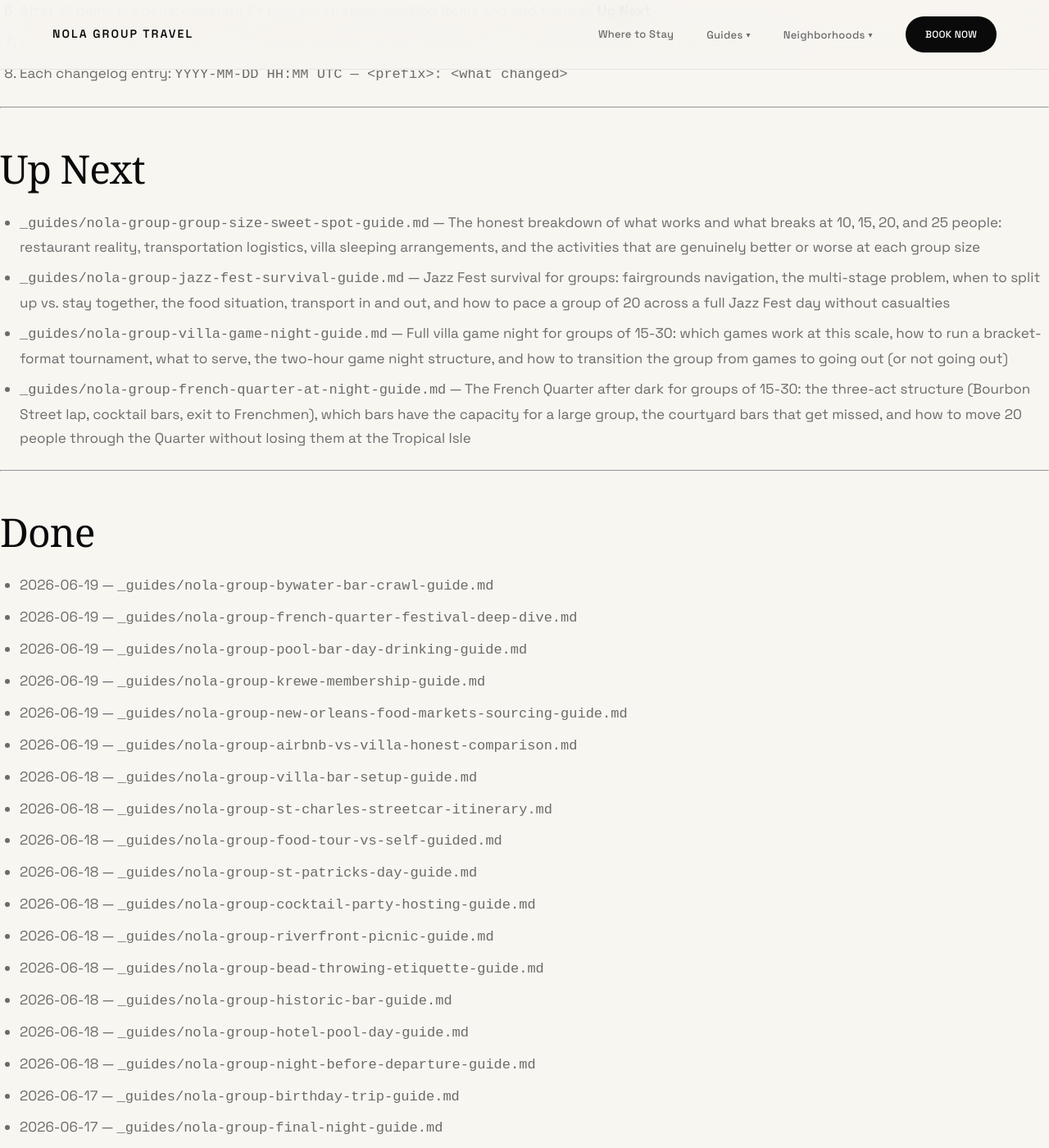
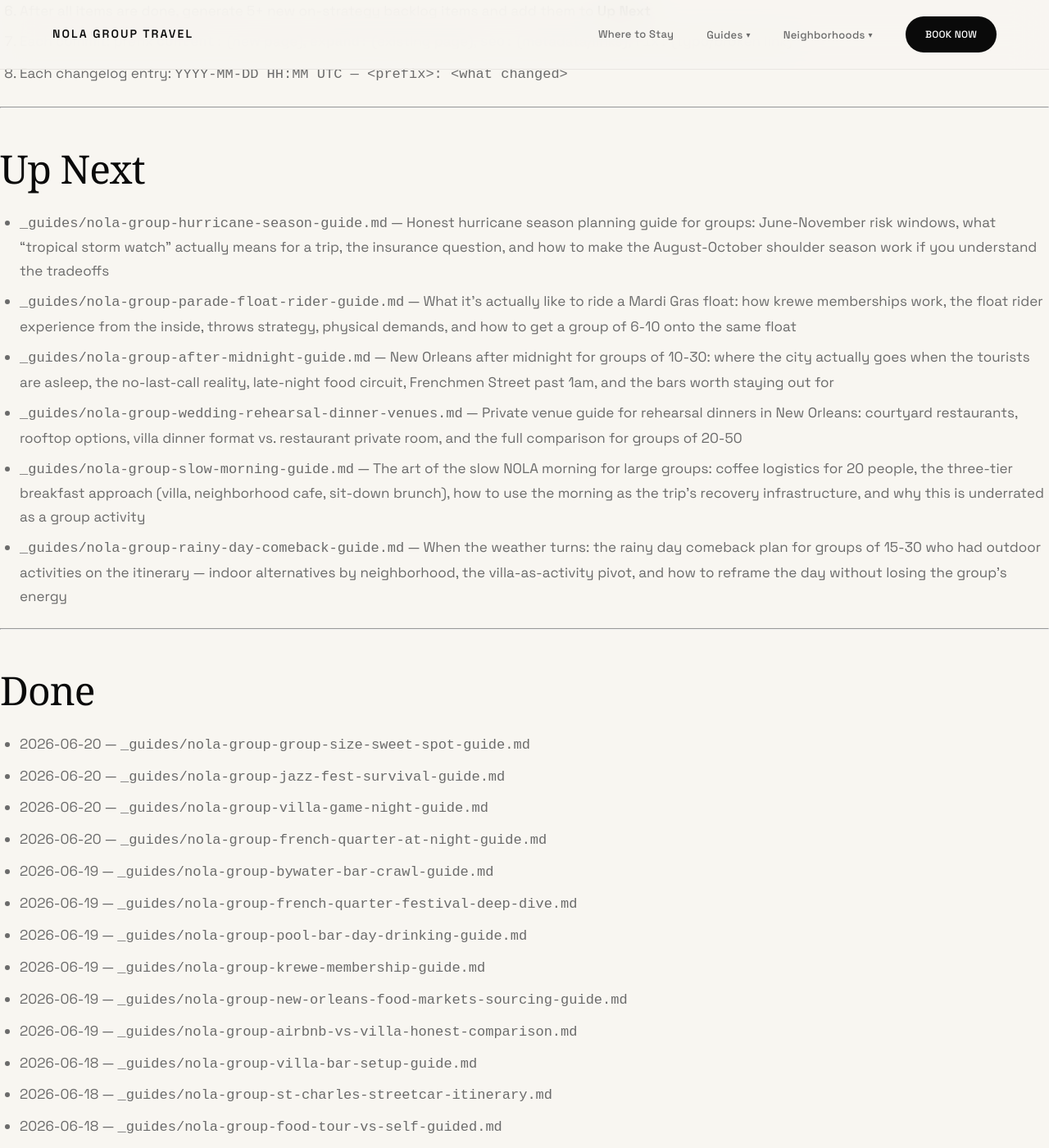
Before and after one commit to sjworth-dev/nola-group-travel, a Jekyll site: the page built from ROADMAP.md, in a window 1280 px wide and 1400 px high, scrolled down 3609 px. Shown: the whole window at 82% size. Built offline with Jekyll 4.4.1, drawn with Linux system fonts in a browser that asks for light colours; some web fonts are replaced; our own code applies the rules of GitHub Pages for plain Markdown files.

Commit message:
seo: update ROADMAP.md — move 4 guides to Done, add 6 new Up Next items, update Changelog

```diff
--- a/ROADMAP.md
+++ b/ROADMAP.md
@@ -99,15 +99,21 @@ New guides go in `_guides/<slug>.md`. New neighborhood pages go in `_neighborhoo
 
 ## Up Next
 
-- `_guides/nola-group-group-size-sweet-spot-guide.md` — The honest breakdown of what works and what breaks at 10, 15, 20, and 25 people: restaurant reality, transportation logistics, villa sleeping arrangements, and the activities that are genuinely better or worse at each group size
-- `_guides/nola-group-jazz-fest-survival-guide.md` — Jazz Fest survival for groups: fairgrounds navigation, the multi-stage problem, when to split up vs. stay together, the food situation, transport in and out, and how to pace a group of 20 across a full Jazz Fest day without casualties
-- `_guides/nola-group-villa-game-night-guide.md` — Full villa game night for groups of 15-30: which games work at this scale, how to run a bracket-format tournament, what to serve, the two-hour game night structure, and how to transition the group from games to going out (or not going out)
-- `_guides/nola-group-french-quarter-at-night-guide.md` — The French Quarter after dark for groups of 15-30: the three-act structure (Bourbon Street lap, cocktail bars, exit to Frenchmen), which bars have the capacity for a large group, the courtyard bars that get missed, and how to move 20 people through the Quarter without losing them at the Tropical Isle
+- `_guides/nola-group-hurricane-season-guide.md` — Honest hurricane season planning guide for groups: June-November risk windows, what "tropical storm watch" actually means for a trip, the insurance question, and how to make the August-October shoulder season work if you understand the tradeoffs
+- `_guides/nola-group-parade-float-rider-guide.md` — What it's actually like to ride a Mardi Gras float: how krewe memberships work, the float rider experience from the inside, throws strategy, physical demands, and how to get a group of 6-10 onto the same float
+- `_guides/nola-group-after-midnight-guide.md` — New Orleans after midnight for groups of 10-30: where the city actually goes when the tourists are asleep, the no-last-call reality, late-night food circuit, Frenchmen Street past 1am, and the bars worth staying out for
+- `_guides/nola-group-wedding-rehearsal-dinner-venues.md` — Private venue guide for rehearsal dinners in New Orleans: courtyard restaurants, rooftop options, villa dinner format vs. restaurant private room, and the full comparison for groups of 20-50
+- `_guides/nola-group-slow-morning-guide.md` — The art of the slow NOLA morning for large groups: coffee logistics for 20 people, the three-tier breakfast approach (villa, neighborhood cafe, sit-down brunch), how to use the morning as the trip's recovery infrastructure, and why this is underrated as a group activity
+- `_guides/nola-group-rainy-day-comeback-guide.md` — When the weather turns: the rainy day comeback plan for groups of 15-30 who had outdoor activities on the itinerary — indoor alternatives by neighborhood, the villa-as-activity pivot, and how to reframe the day without losing the group's energy
 
 ---
 
 ## Done
 
+- 2026-06-20 — `_guides/nola-group-group-size-sweet-spot-guide.md`
+- 2026-06-20 — `_guides/nola-group-jazz-fest-survival-guide.md`
+- 2026-06-20 — `_guides/nola-group-villa-game-night-guide.md`
+- 2026-06-20 — `_guides/nola-group-french-quarter-at-night-guide.md`
 - 2026-06-19 — `_guides/nola-group-bywater-bar-crawl-guide.md`
 - 2026-06-19 — `_guides/nola-group-french-quarter-festival-deep-dive.md`
 - 2026-06-19 — `_guides/nola-group-pool-bar-day-drinking-guide.md`
@@ -549,6 +555,10 @@ New guides go in `_guides/<slug>.md`. New neighborhood pages go in `_neighborhoo
 2026-06-19 10:30 UTC — content: add _guides/nola-group-krewe-membership-guide.md — krewe type breakdown, ball experience guide, visitor access ladder from parade watching to out-of-town membership for groups of 15-30
 2026-06-19 10:45 UTC — content: add _guides/nola-group-new-orleans-food-markets-sourcing-guide.md — Rouses vs Whole Foods vs Winn-Dixie vs farmers market, master sourcing table, bring-from-home vs source-locally breakdown for villa cooking groups
 2026-06-19 11:00 UTC — content: add _guides/nola-group-airbnb-vs-villa-honest-comparison.md — honest Airbnb vs dedicated group villa comparison: house rule reality, single-host dependency, bed count vs sleeps-X, true cost comparison for groups of 15-30
+2026-06-20 12:00 UTC — content: add _guides/nola-group-group-size-sweet-spot-guide.md — logistics breakdown at 10, 15, 20, and 25 people: restaurants, transport, villa beds, activities, what breaks at scale
+2026-06-20 12:30 UTC — content: add _guides/nola-group-jazz-fest-survival-guide.md — fairgrounds navigation, multi-stage problem, food circuit, transport, and pacing a full Jazz Fest day for groups of 10-30
+2026-06-20 13:00 UTC — content: add _guides/nola-group-villa-game-night-guide.md — game formats that scale to 15-30, bracket tournament structure, food and batch cocktails, game-to-going-out transition
+2026-06-20 13:30 UTC — content: add _guides/nola-group-french-quarter-at-night-guide.md — three-act structure, courtyard bars, moving 20 people through the Quarter, and the Frenchmen Street exit for groups of 15-30
 2026-06-18 13:00 UTC — content: add _guides/nola-group-cocktail-party-hosting-guide.md — villa cocktail party for 30+: batch cocktails, canapé sourcing, courtyard setup, 3-hour party structure, and merging sub-groups
 2026-06-18 10:00 UTC — content: add _guides/nola-group-riverfront-picnic-guide.md — Woldenberg Park and Moonwalk riverfront picnic guide for groups of 20 with French Market sourcing, sunset timing, and evening transition structure
 2026-06-18 10:15 UTC — content: add _guides/nola-group-bead-throwing-etiquette-guide.md — Mardi Gras bead culture guide: float rider perspective, neutral ground positioning, parade-by-parade quality, group coordination, and bead transport logistics
```
